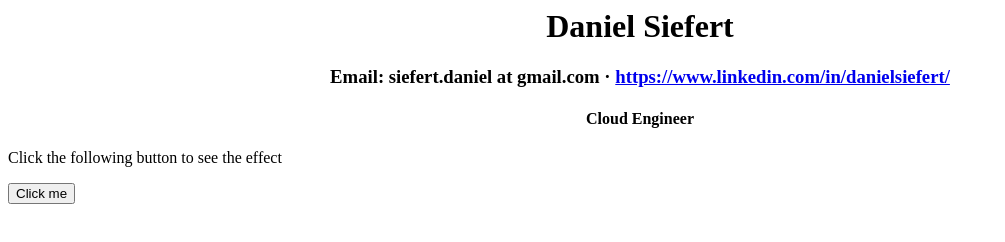
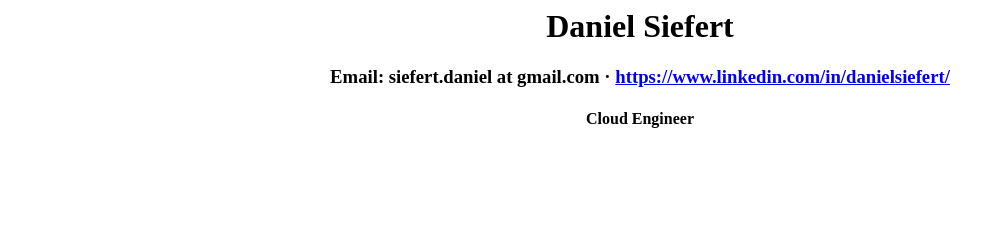
Before and after one commit to DanielSiefert/CloudResume, a plain HTML site: page www/index.html in a window 1280 px wide. Shown: the whole page, without its empty margins (0-1005 px from the left). Drawn offline with Linux system fonts and the light colour scheme.

Commit message:
Update index.html

```diff
--- a/www/index.html
+++ b/www/index.html
@@ -1,12 +1,5 @@
 <HTML>
     <head>
-              <script type = "text/javascript">
-            function fun() {
-
-
-               alert ("This is an alert dialog box");
-            }
-      </script>
     </head>
     <title>
         Daniel Siefert - Cloud Engineer
@@ -16,9 +9,5 @@
         <H3 style="text-align: center;">Email: siefert.daniel at gmail.com &middot; <a href=https://www.linkedin.com/in/danielsiefert/>https://www.linkedin.com/in/danielsiefert/</a></H3>
         <h4 style="text-align: center;">Cloud Engineer</h4>
 
-    <p> Click the following button to see the effect </p>
-      <form>
-         <input type = "button" value = "Click me" onclick = "fun();" />
-      </form>
   </body>
 <html>
```
